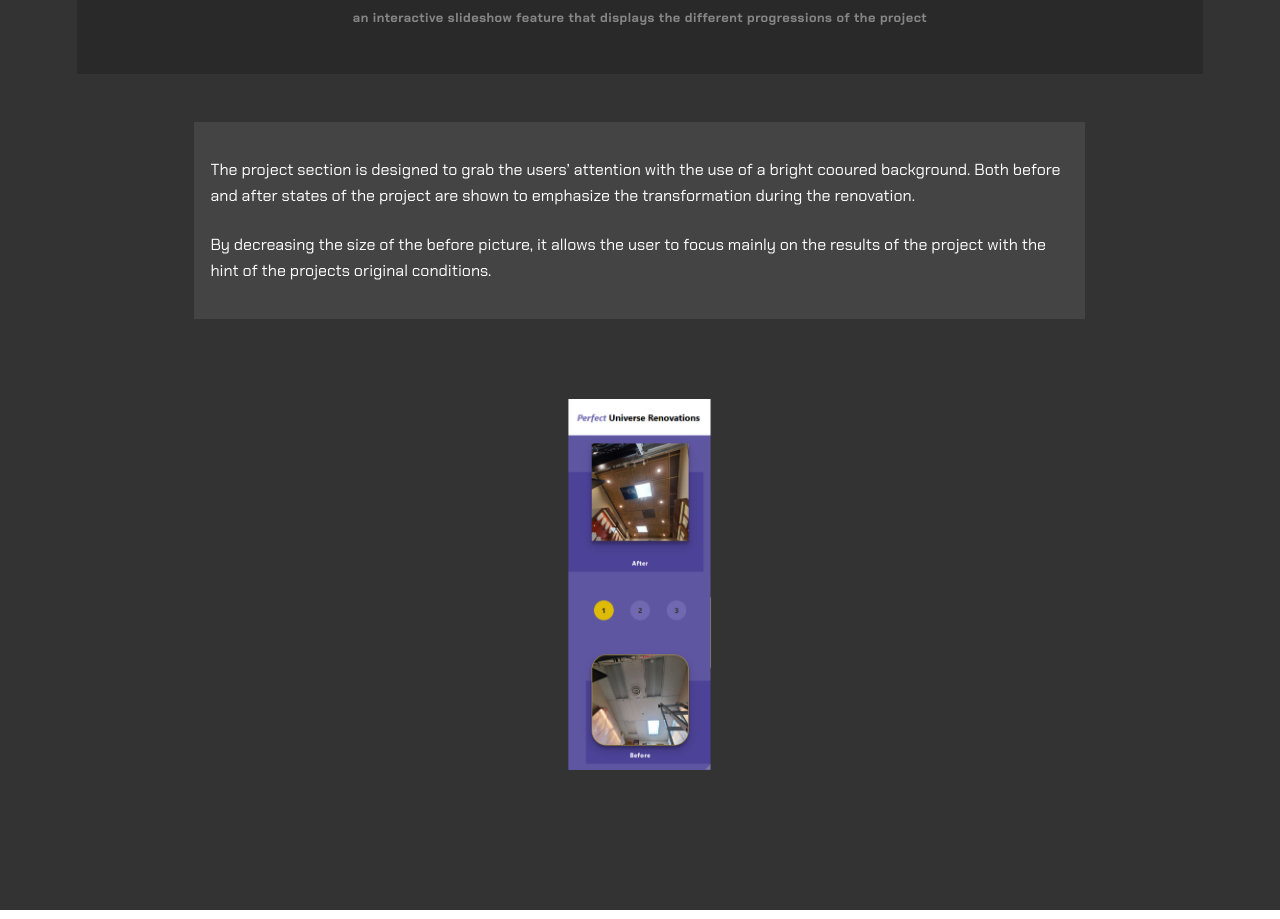
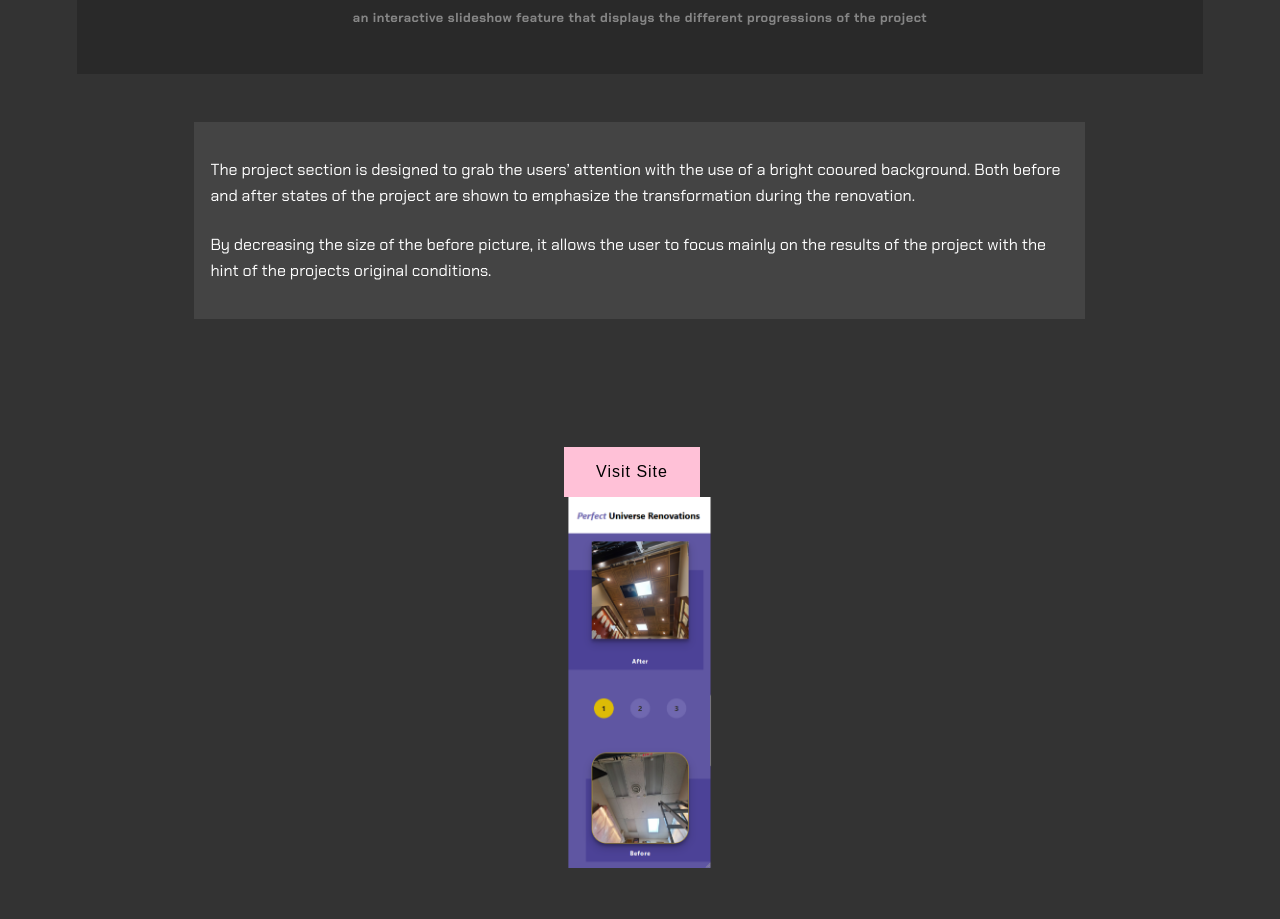
Before and after one commit to GazerSuthy/GazerSuthy, a React (Create React App) app: page /perfectUniverse in a window 1280 px wide. Shown: the part 4100-5019 px from the top of the page. Built offline with nearby package versions, Linux system fonts and the light colour scheme.

Commit message:
alignment in being

```diff
--- a/src/App.css
+++ b/src/App.css
@@ -1174,6 +1174,8 @@ footer {
   background: #c0104e;
   color: white;
 }
+
+/* button styles */
 .project-action-btns {
   margin-bottom: 3em;
 }
@@ -1181,11 +1183,15 @@ footer {
   background: #ffc1d7;
   margin-right: 1em;
 }
-
 .visit-site {
   background: #ffe8f0;
   border: 2px solid #ffc1d7;
   color: #000000;
+}
+.call-to-action-btn {
+  padding: 1em 2em;
+  letter-spacing: 1px;
+  font-size: 1rem;
 }
 
 /* ==================
@@ -1319,6 +1325,12 @@ footer {
   max-width: 666px;
 }
 
+.cta-container {
+  display: flex;
+  flex-direction: column;
+  align-items: center;
+}
+
 @media screen and (min-width: 1789px) {
   .analysis-head {
     font-size: 1.5rem;
--- a/src/components/clientBuilds.js
+++ b/src/components/clientBuilds.js
@@ -81,7 +81,12 @@ const Websites = ({
                     View Process
                   </button>
                 </Link>
-                <button className="visit-site project-btn">Visit Site</button>
+                <a
+                  href="https://www.mrturtlespeed.com/"
+                  className="project-link"
+                >
+                  <button className="visit-site project-btn">Visit Site</button>
+                </a>
               </div>
             </div>
           </div>
--- a/src/components/perfectUniverse.js
+++ b/src/components/perfectUniverse.js
@@ -127,6 +127,7 @@ const ViewProcess = () => {
             </div>
 
             <div className="flex-container">
+              <div className="cta-container">
                 <article className="explain-action text-bg">
                   <p className="mindmap-p1">
                     The project section is designed to grab the users’ attention
@@ -140,6 +141,16 @@ const ViewProcess = () => {
                     hint of the projects original conditions.
                   </p>
                 </article>
+
+                <a
+                  href="https://www.mrturtlespeed.com/"
+                  className="project-link"
+                >
+                  <button className="view-process call-to-action-btn project-btn">
+                    Visit Site
+                  </button>
+                </a>
+              </div>
 
               <img
                 src={projectSlideshowMob}
```
Lines whose indentation alone changed are shown as unchanged.
